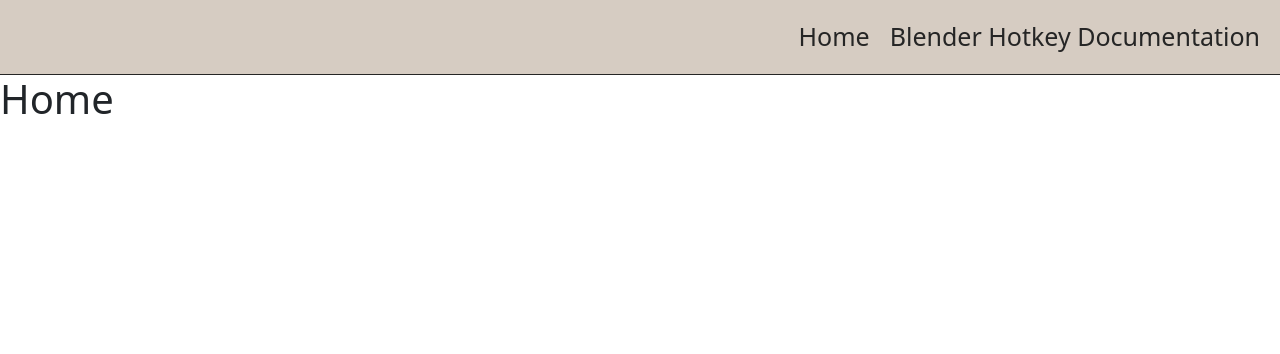
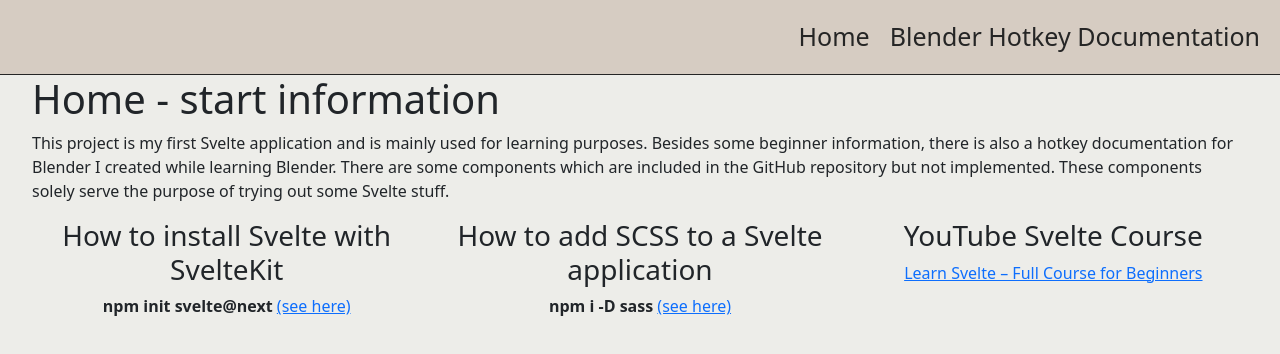
Before and after one commit to Matthes-Baer/Blenumentation, a SvelteKit app: page / in a window 1280 px wide. Shown: the top 354 px of the page. Built offline with nearby package versions, Linux system fonts and the light colour scheme.

Commit message:
feat: updated style and layout

```diff
--- a/src/components/home/informationSection.svelte
+++ b/src/components/home/informationSection.svelte
@@ -1,14 +1,17 @@
 <script>
 </script>
 
-<section>
+<section class="row">
+	<div class="col-md-12">
 		<p>
-		This project is my first Svelte application. Besides some beginner information, there is also a
-		hotkey documentation for Blender I created while learning Blender. There are some components
-		which are included in the GitHub repository but not implemented. These components solely serve
-		the purpose of trying out some Svelte stuff.
+			This project is my first Svelte application and is mainly used for learning purposes. Besides
+			some beginner information, there is also a hotkey documentation for Blender I created while
+			learning Blender. There are some components which are included in the GitHub repository but
+			not implemented. These components solely serve the purpose of trying out some Svelte stuff.
 		</p>
+	</div>
 
+	<div class="col-md-4 text-center">
 		<h3>How to install Svelte with SvelteKit</h3>
 		<p>
 			<b>npm init svelte@next</b>
@@ -18,6 +21,9 @@
 				>(see here)</a
 			>
 		</p>
+	</div>
+
+	<div class="col-md-4 text-center">
 		<h3>How to add SCSS to a Svelte application</h3>
 		<p>
 			<b>npm i -D sass</b>
@@ -26,4 +32,13 @@
 				alt="article on how to add scss to a svelte application">(see here)</a
 			>
 		</p>
+	</div>
+
+	<div class="col-md-4 text-center">
+		<h3>YouTube Svelte Course</h3>
+		<a
+			href="https://www.youtube.com/watch?v=UGBJHYpHPvA&t"
+			alt="Learn Svelte – Full Course for Beginners">Learn Svelte – Full Course for Beginners</a
+		>
+	</div>
 </section>
--- a/src/routes/+page.svelte
+++ b/src/routes/+page.svelte
@@ -2,13 +2,21 @@
 	// Svelte provides out-of-the-box transitions like { fly } from 'svelte/transition'
 	// Use $: for rerender/update purposes of states
 	// function used as a action event handler (important: remove eventListener on return (destroy))
-	import informationSection from '../components/home/informationSection.svelte';
+	import InformationSection from '../components/home/informationSection.svelte';
 </script>
 
 <svelte:head>
 	<title>Home</title>
 </svelte:head>
 
-<main>
-	<h1>Home</h1>
+<main style="width: 95%;" class="mx-auto">
+	<h1>Home - start information</h1>
+	<InformationSection />
 </main>
+
+<style>
+	:global(div, main, section, body) {
+		background-color: #edede9;
+		overflow-x: hidden;
+	}
+</style>
--- a/src/routes/blender/+page.svelte
+++ b/src/routes/blender/+page.svelte
@@ -17,7 +17,7 @@
 </div>
 
 <style>
-	:global(div) {
+	:global(div, body, section) {
 		background-color: #edede9;
 		overflow-x: hidden;
 	}
```
Lines whose indentation alone changed are shown as unchanged.
